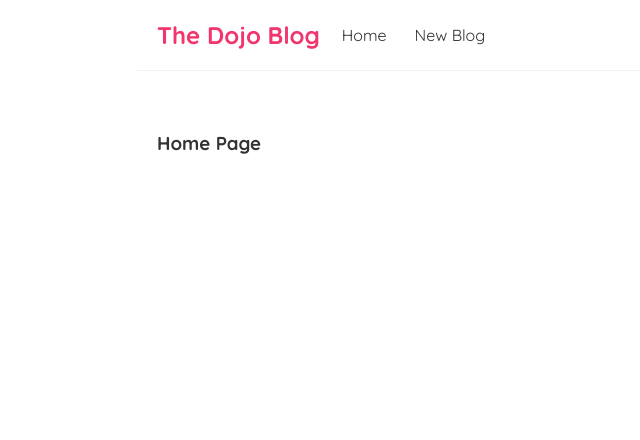
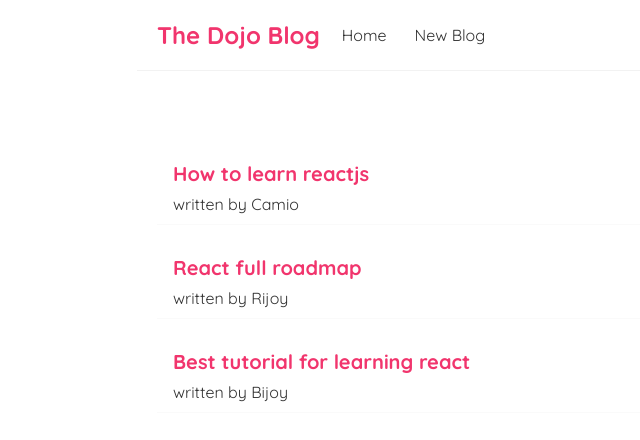
Before and after one commit to the3plet/React-blog, a React (Create React App) app: page / in a window 1280 px wide. Shown: the top 440 px of the page, without its empty margins (183-823 px from the left). Built offline with nearby package versions, Linux system fonts and the light colour scheme.

Commit message:
Basic blogs data and state added

```diff
--- a/src/Home.js
+++ b/src/Home.js
@@ -1,10 +1,19 @@
 import { useState } from "react";
 
 const Home = () => {
-
+  const[blogs,setBlogs]= useState([
+    {title:'How to learn reactjs',body:'lorem ipsum...', author:'Camio',id:1},
+    {title:'React full roadmap',body:'lorem ipsum...', author:'Rijoy',id:2},
+    {title:'Best tutorial for learning react',body:'lorem ipsum...', author:'Bijoy',id:3},
+  ]);
   return (
     <div className="home">
-      <h3>Home Page</h3>
+      {blogs.map((blog) =>(
+          <div className="blog-preview" key={blog.id}>
+            <h2>{blog.title}</h2>
+            <p>written by {blog.author}</p>
+          </div>
+      ))}
     </div>
   );
 };
--- a/src/index.css
+++ b/src/index.css
@@ -33,3 +33,18 @@
   margin: 40px auto;
   padding: 20px;
 }
+
+/* blog previews / list */
+.blog-preview {
+  padding: 10px 16px;
+  margin: 20px 0;
+  border-bottom: 1px solid #fafafa;
+}
+.blog-preview:hover {
+  box-shadow: 1px 3px 5px rgba(0,0,0,0.1);
+}
+.blog-preview h2 {
+  font-size: 20px;
+  color: #f1356d;
+  margin-bottom: 8px;
+}
```
